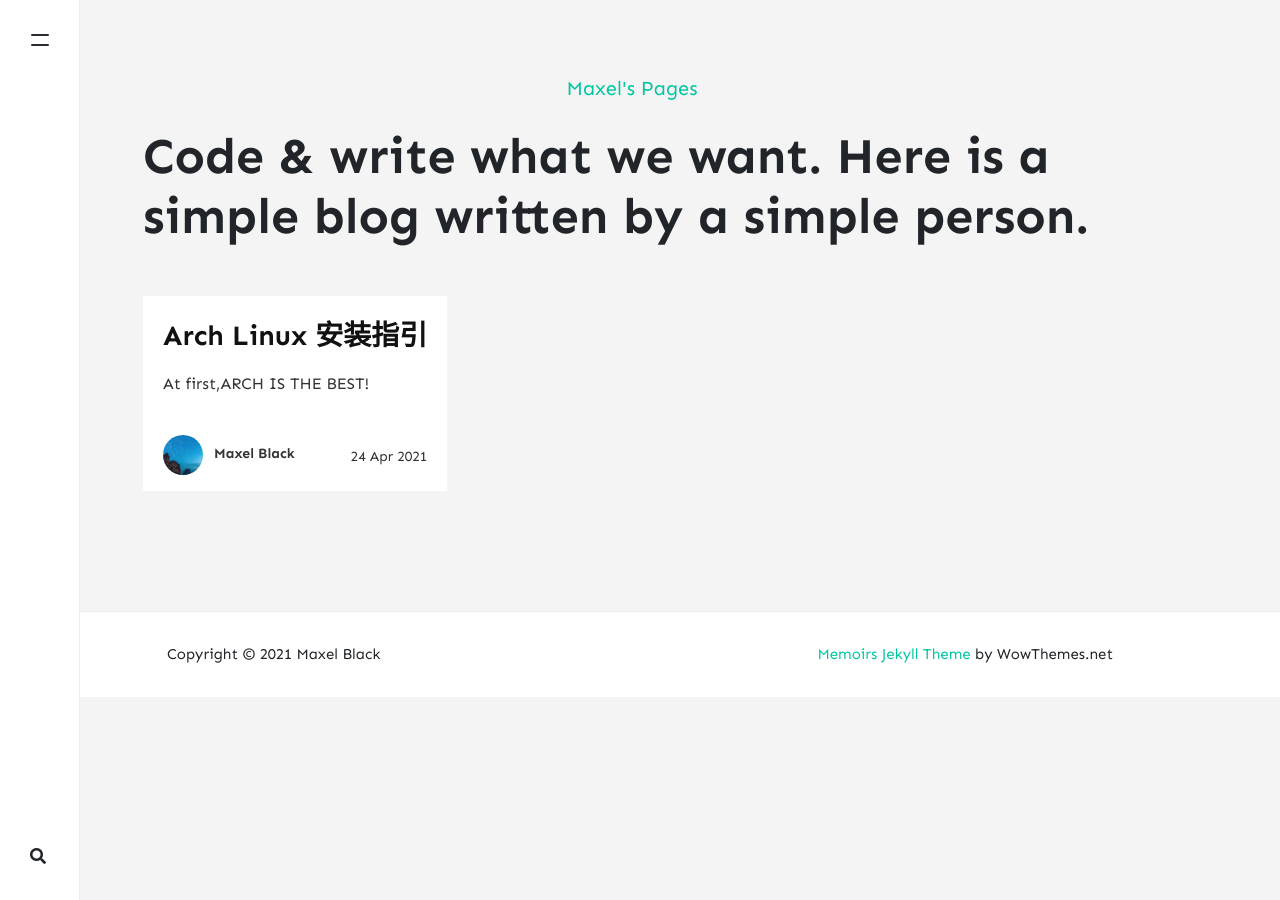
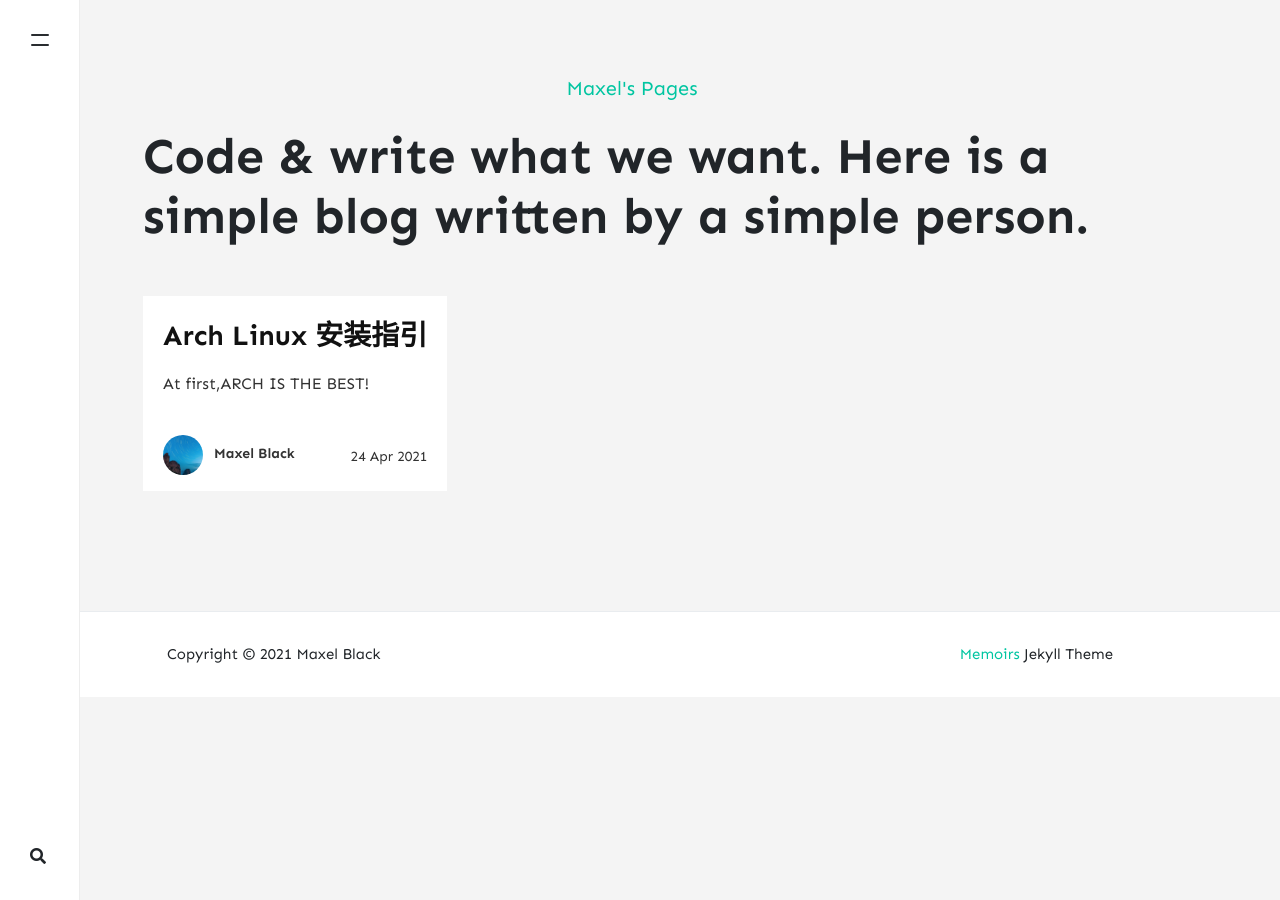
Before and after one commit to maxelblack/maxels-pages, a Jekyll site: the page built from index.html, in a window 1280 px wide. Built offline with Jekyll 4.4.1, drawn with Linux system fonts in a browser that asks for light colours; nearby versions of some CDN libraries; the list of posts is cut into pages by our own code; comment, search, counter and statistics services are not loaded.

Commit message:
Update the website

```diff
--- a/404.html
+++ b/404.html
@@ -10,6 +10,6 @@
 </style>
 <div class="text-center">
 <h1 class="mt-5"><span class="badge badge-dark font-weight-normal">404</span></h1>
-<h1 class="display-1 mt-4 mb-4"> Page not found!</h1>
-<p>Please use the search bar from the bottom left or visit our <a href="{{site.baseurl}}/">homepage</a>!</p>
+<div style="text-size:2em;" class="display-1 mt-4 mb-4">页面不知去向了</div>
+<p>请使用搜索栏直接搜索或访问<a href="{{site.baseurl}}/">网站主页</a>。</p>
 </div>
--- a/_layouts/default.html
+++ b/_layouts/default.html
@@ -50,11 +50,21 @@
 <nav id="menu">
     <ul>
         <h3>Navigation</h3>
-        <li><a href="{{ site.baseurl }}/">主页</a></li>
-        <li><a href="{{ site.baseurl }}/about">关于网站</a></li>
-        <li><a href="{{ site.baseurl }}/authors">作者</a></li>
-        <li><a href="{{ site.baseurl }}/categories">文章分类</a></li>
-        <li><a href="{{ site.baseurl }}/contact">联系</a></li>
+        <li><a href="{{ site.baseurl }}/">
+            Home <a class="badge badge-dark">主页</a>
+        </a></li>
+        <li><a href="{{ site.baseurl }}/about">
+            About <a class="badge badge-dark">关于网站</a>
+        </a></li>
+        <li><a href="{{ site.baseurl }}/authors">
+            Authors <a class="badge badge-dark">作者</a>
+        </a></li>
+        <li><a href="{{ site.baseurl }}/categories">
+            Categories <a class="badge badge-dark">文章分类</a>
+        </a></li>
+        <li><a href="{{ site.baseurl }}/contact">
+            Contact <a class="badge badge-dark">联系</a>
+        </a></li>
     </ul>
 </nav>
 
@@ -96,7 +106,7 @@
     <!-- Newsletter
     ================================================== -->
     <div class="newsletter text-center">
-        <span class="h4"><img src="{{ site.baseurl }}/{{ site.logo }}" class="newsletter-logo" alt="{{site.title}}"> &nbsp; Never miss a <b>story</b> from us, subscribe to our newsletter</span>
+        <span class="h4"><img src="{{ site.baseurl }}/{{ site.logo }}" class="newsletter-logo" alt="{{site.title}}"> &nbsp; 不错过每一篇文章，现在订阅</span>
         <form action="{{site.mailchimp-list}}" method="post" name="mc-embedded-subscribe-form" class="wj-contact-form validate" target="_blank" novalidate>
             <div class="mc-field-group d-inline-flex">
             <input type="email" placeholder="Your e-mail" name="EMAIL" class="required email" id="mce-EMAIL" autocomplete="on" required>
@@ -117,7 +127,7 @@
                 Copyright © {{ site.time | date: "%Y" }} {{ site.author }}
             </div>
             <div class="col-md-6 col-sm-12 text-center text-lg-right">
-                <a target="_blank" href="https://www.wowthemes.net/memoirs-free-jekyll-theme/">Memoirs Jekyll Theme</a> by WowThemes.net
+                <a target="_blank" href="https://www.wowthemes.net/memoirs-free-jekyll-theme/">Memoirs</a> Jekyll Theme
             </div>
         </div>
     </div>
```
Also changed, not shown: other parts of _layouts/default.html (+1 -1 lines), _pages/contact.md (+1 -1 lines).
